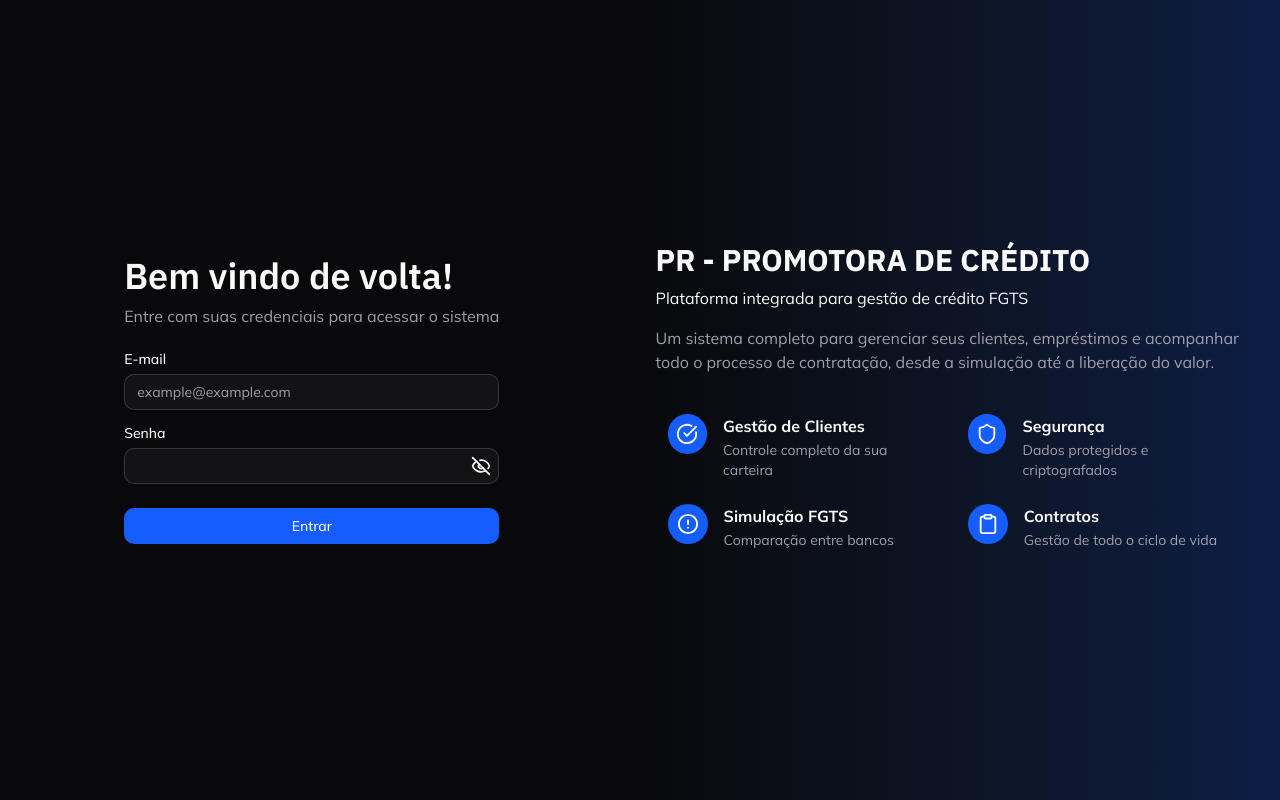
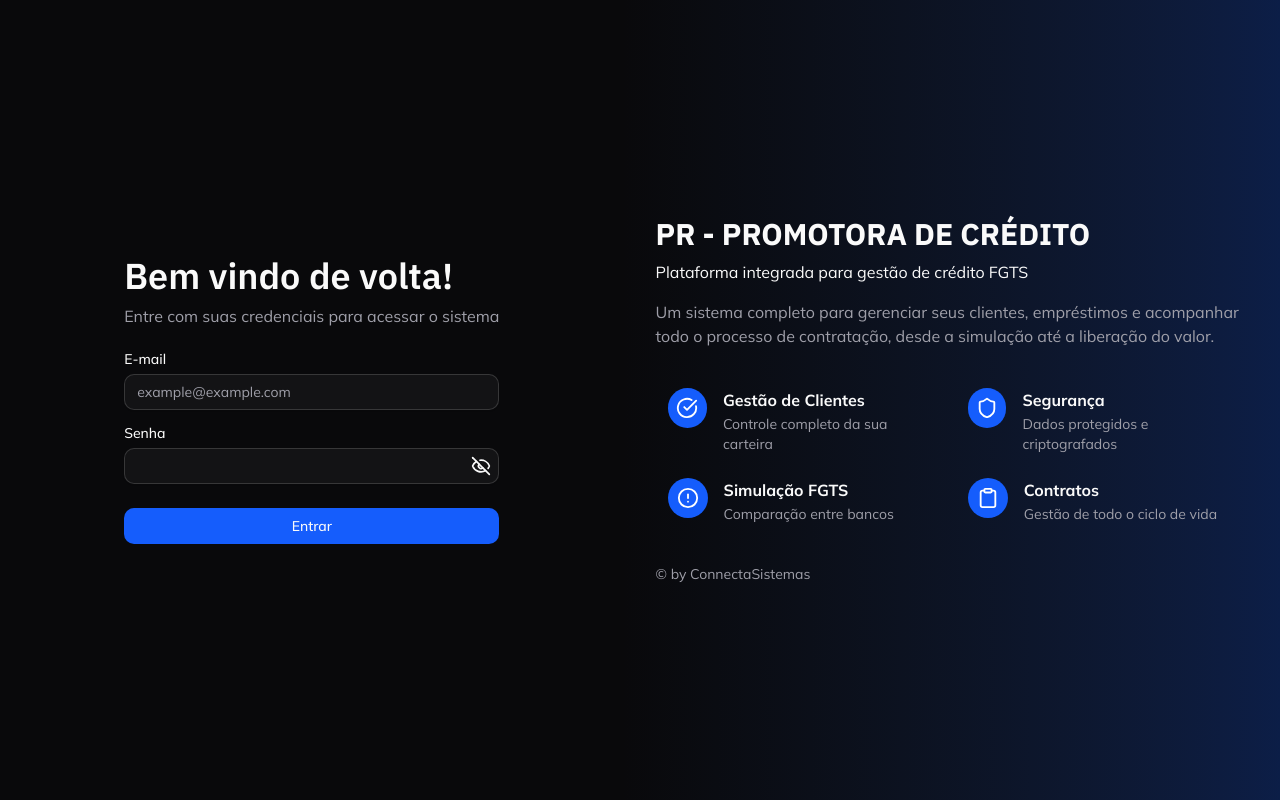
Before and after one commit to felipp2t/pr-promotora, a Next.js app: page /sign-in in a window 1280 px wide. Built offline with nearby package versions, Linux system fonts and the light colour scheme.

Commit message:
feat: add copyright notice

```diff
--- a/src/app/(public)/sign-in/page.tsx
+++ b/src/app/(public)/sign-in/page.tsx
@@ -12,7 +12,7 @@ export default function SignInPage() {
   return (
     <div className="flex h-full">
       <div className="bg-muted dark:bg-background grid size-full place-items-center">
-        <div className="space-y-6 flex flex-col items-center justify-center">
+        <div className="flex flex-col items-center justify-center space-y-6">
           <div className="space-y-2">
             <h1 className="font-heading text-4xl font-semibold">
               Bem vindo de volta!
@@ -93,6 +93,8 @@ export default function SignInPage() {
             </HighlightContent>
           </HightlightRoot>
         </div>
+
+        <span className="text-sm text-muted-foreground">&copy; by ConnectaSistemas</span>
       </div>
     </div>
   );
```
